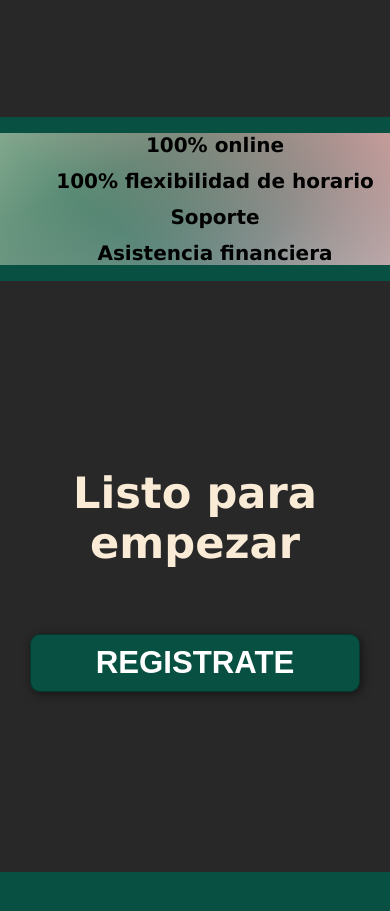
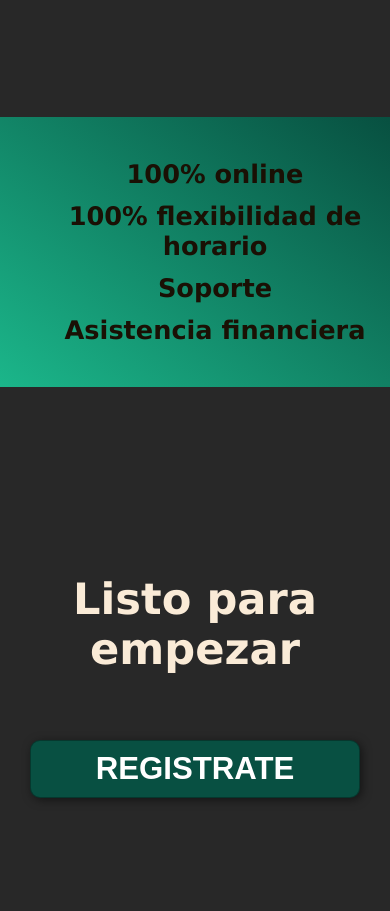
Before and after one commit to martinArg96/IQBSKT_web_page, a plain HTML site: page index.html in a window 390 px wide. Shown: the part 2560-3471 px from the top of the page. Drawn offline with Linux system fonts and the light colour scheme.

Commit message:
mobile v1.1

```diff
--- a/styles/styles.css
+++ b/styles/styles.css
@@ -34,9 +34,7 @@ li{
     color: rgb(198, 198, 240);
 }
 
-header{
 
-}
 
 button{
     font-size: 1.1em;
@@ -237,19 +235,23 @@ header a:hover{
 
 #caracteristicas .container{
     text-align: center;
-    background: linear-gradient(217deg, rgba(230, 166, 166, 0.8), rgba(255,0,0,0) 70.71%),
-    linear-gradient(127deg, rgba(160, 190, 160, 0.8), rgba(0,255,0,0) 70.71%),
-    linear-gradient(336deg, rgba(189, 189, 197, 0.8), rgba(0,0,255,0) 70.71%);
-    ;
+    background: linear-gradient(217deg, rgba(8, 80, 64, 0.8), rgb(27, 182, 138) );
+   padding-top: 30PX;
+   padding-bottom:30PX;
 
 }
 
 #caracteristicas li{
     margin: 12px 0px ;
     font-weight: bold;
+    color: rgb(26, 16, 4);
+    font-size: 1.6em;
 
 }
 
+#caracteristicas ul{
+    margin: 0;
+}
 #contacto{
     display: flex;
     flex-direction: column;
@@ -267,6 +269,7 @@ header a:hover{
 #contacto button{
     font-size: 8vw;
     margin: 30px;
+
 
 }
 
```
